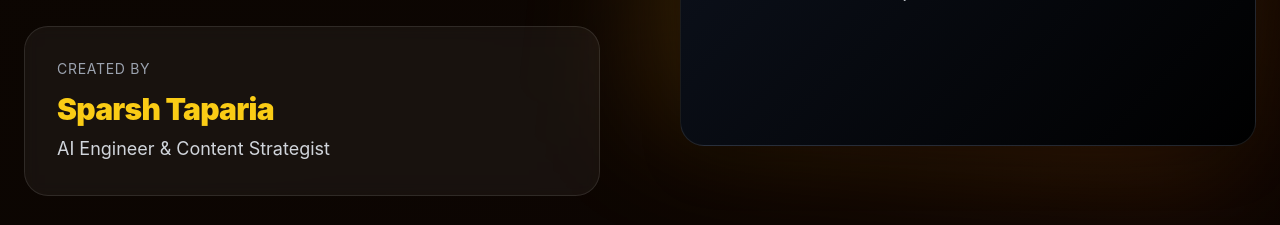
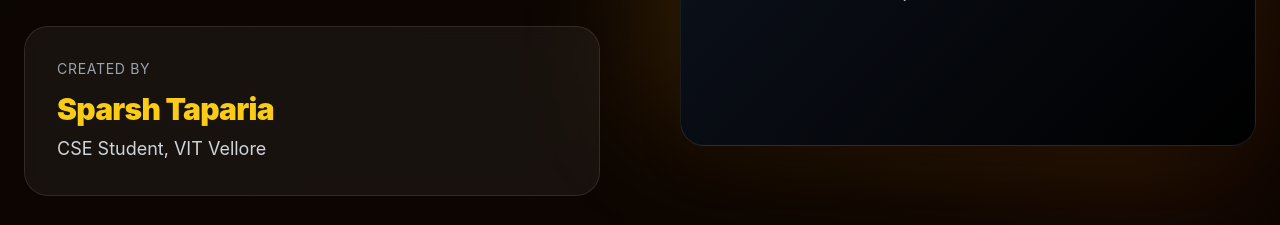
Before and after one commit to Sparshtaparia/AI-caption-generator, a Next.js app: page / in a window 1280 px wide. Shown: the part 2660-2885 px from the top of the page. Built offline with nearby package versions, Linux system fonts and the light colour scheme.

Commit message:
page.tsx

```diff
--- a/app/page.tsx
+++ b/app/page.tsx
@@ -207,7 +207,7 @@ export default function LandingPage() {
               <div className="mt-16 p-8 bg-white/5 rounded-3xl border border-white/10 backdrop-blur-sm">
                 <p className="text-gray-400 text-sm mb-3 uppercase tracking-wider">Created by</p>
                 <p className="text-3xl font-black text-yellow-400">Sparsh Taparia</p>
-                <p className="text-gray-300 mt-2 text-lg">AI Engineer & Content Strategist</p>
+                <p className="text-gray-300 mt-2 text-lg">CSE Student, VIT Vellore</p>
               </div>
             </div>
 
```
